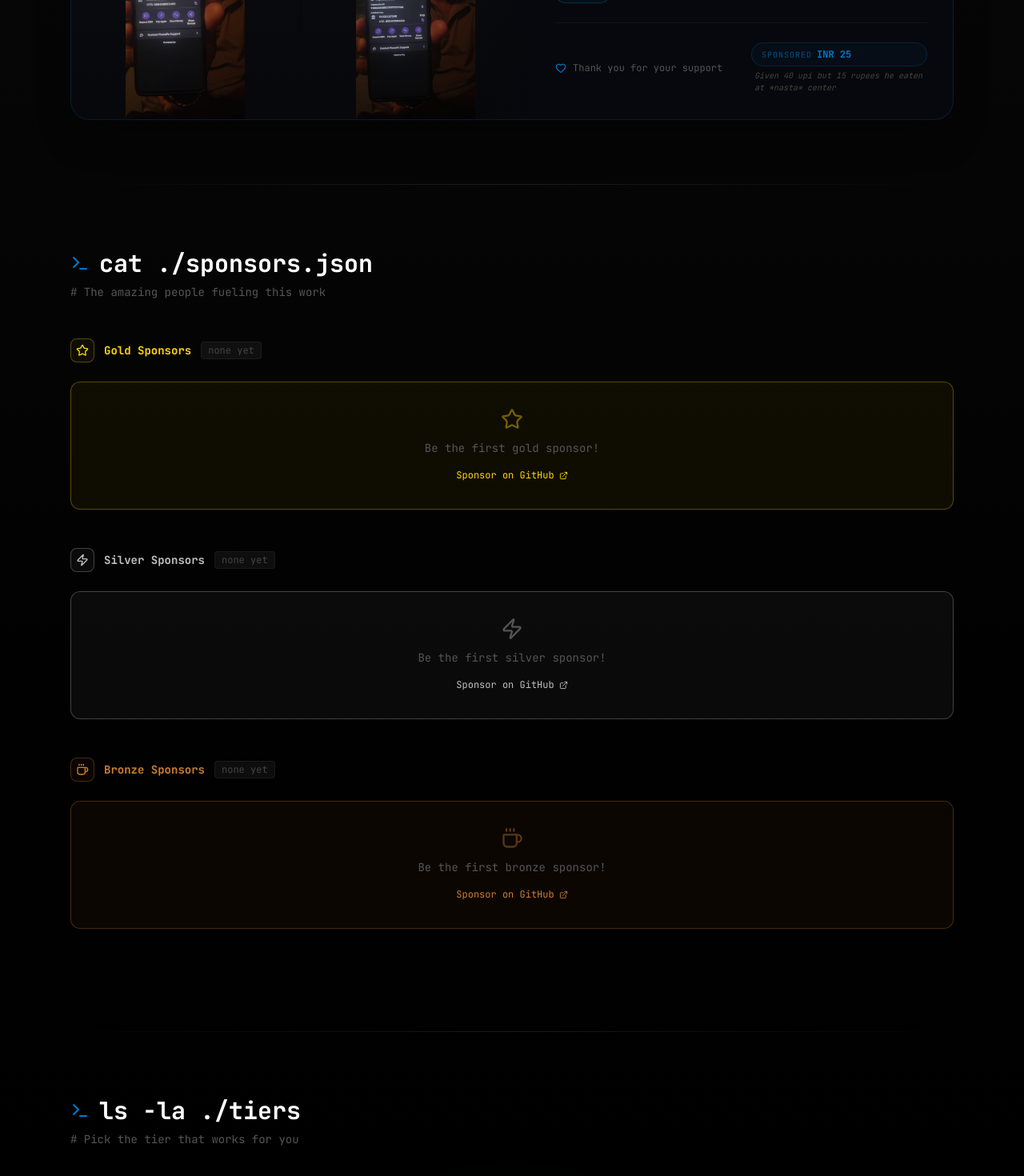
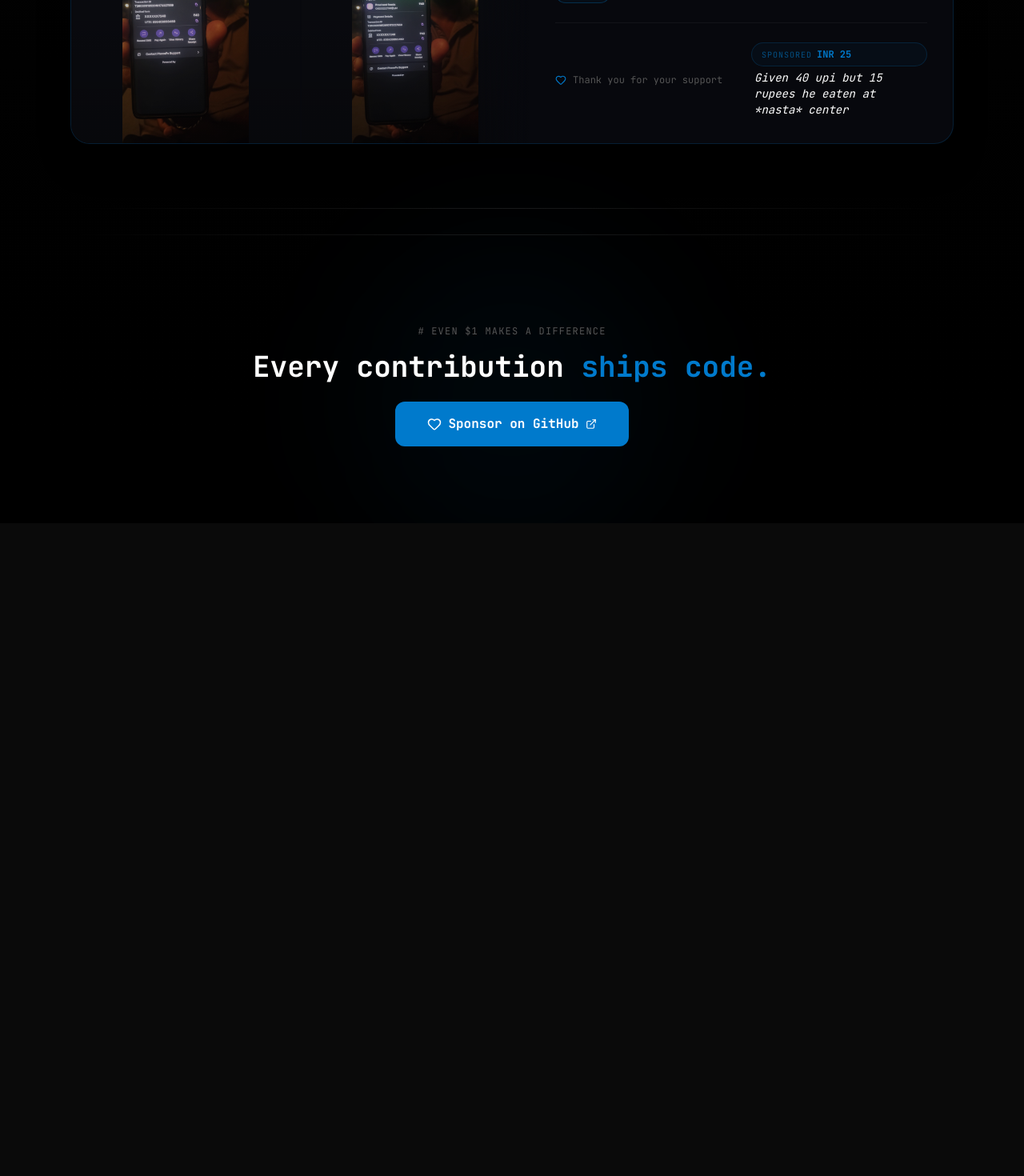
Before and after one commit to codershubinc/codershubinc.tech, a Next.js app: page /sponsors in a window 1280 px wide. Shown: the part 1312-2782 px from the top of the page at 80% size. After the commit the page ends 1966 px from the top, so only its background shows below. Built offline with nearby package versions, Linux system fonts and the light colour scheme.

Commit message:
fix: update styling for amount description in FeaturedSponsorSection

```diff
--- a/src/app/sponsors/page.tsx
+++ b/src/app/sponsors/page.tsx
@@ -136,45 +136,12 @@ export default function SponsorsPage() {
         <div className="h-px bg-linear-to-r from-transparent via-white/10 to-transparent" />
       </div>
 
-      {/* Current Sponsors */}
-      <section className="py-16 px-6 max-w-6xl mx-auto">
-        <div className="animate-in fade-in slide-in-from-left duration-700 mb-12">
-          <h2 className="text-3xl font-bold font-mono text-white flex items-center gap-3 mb-2 hover:text-[#007acc] transition-colors duration-300">
-            <Terminal className="text-[#007acc] animate-pulse" size={24} />
-            cat ./sponsors.json
-          </h2>
-          <p className="font-mono text-sm text-[#555]">
-            # The amazing people fueling this work
-          </p>
-        </div>
-
-        {/* Gold Sponsors */}
-        <SponsorTierSection tier={SPONSOR_TIERS[0]} sponsors={goldSponsors} />
-
-        {/* Silver Sponsors */}
-        <SponsorTierSection tier={SPONSOR_TIERS[1]} sponsors={silverSponsors} />
-
-        {/* Bronze Sponsors */}
-        <SponsorTierSection tier={SPONSOR_TIERS[2]} sponsors={bronzeSponsors} />
-      </section>
 
       {/* Divider */}
       <div className="max-w-6xl mx-auto px-6 py-4">
         <div className="h-px bg-linear-to-r from-transparent via-white/10 to-transparent" />
       </div>
 
-      {/* Tier Cards */}
-      <section className="py-16 px-6 max-w-6xl mx-auto">
-        <div className="animate-in fade-in slide-in-from-left duration-700 mb-12">
-          <h2 className="text-3xl font-bold font-mono text-white flex items-center gap-3 mb-2 hover:text-[#007acc] transition-colors duration-300">
-            <Terminal className="text-[#007acc] animate-pulse" size={24} />
-            ls -la ./tiers
-          </h2>
-          <p className="font-mono text-sm text-[#555]">
-            # Pick the tier that works for you
-          </p>
-        </div>
-      </section>
 
       {/* Footer CTA */}
       <section className="py-24 px-6 max-w-6xl mx-auto text-center relative">
--- a/src/components/sponsors/FeaturedSponsorSection.tsx
+++ b/src/components/sponsors/FeaturedSponsorSection.tsx
@@ -137,7 +137,7 @@ export function FeaturedSponsorSection({
                                         </span>
                                     </div>
                                     {sponsor.amountDescription && (
-                                        <p className="font-mono text-[10px] text-[#444] italic px-1 max-w-[220px]">
+                                        <p className="font-mono text-sm text-white italic px-1 max-w-[220px]">
                                             {sponsor.amountDescription}
                                         </p>
                                     )}
```
